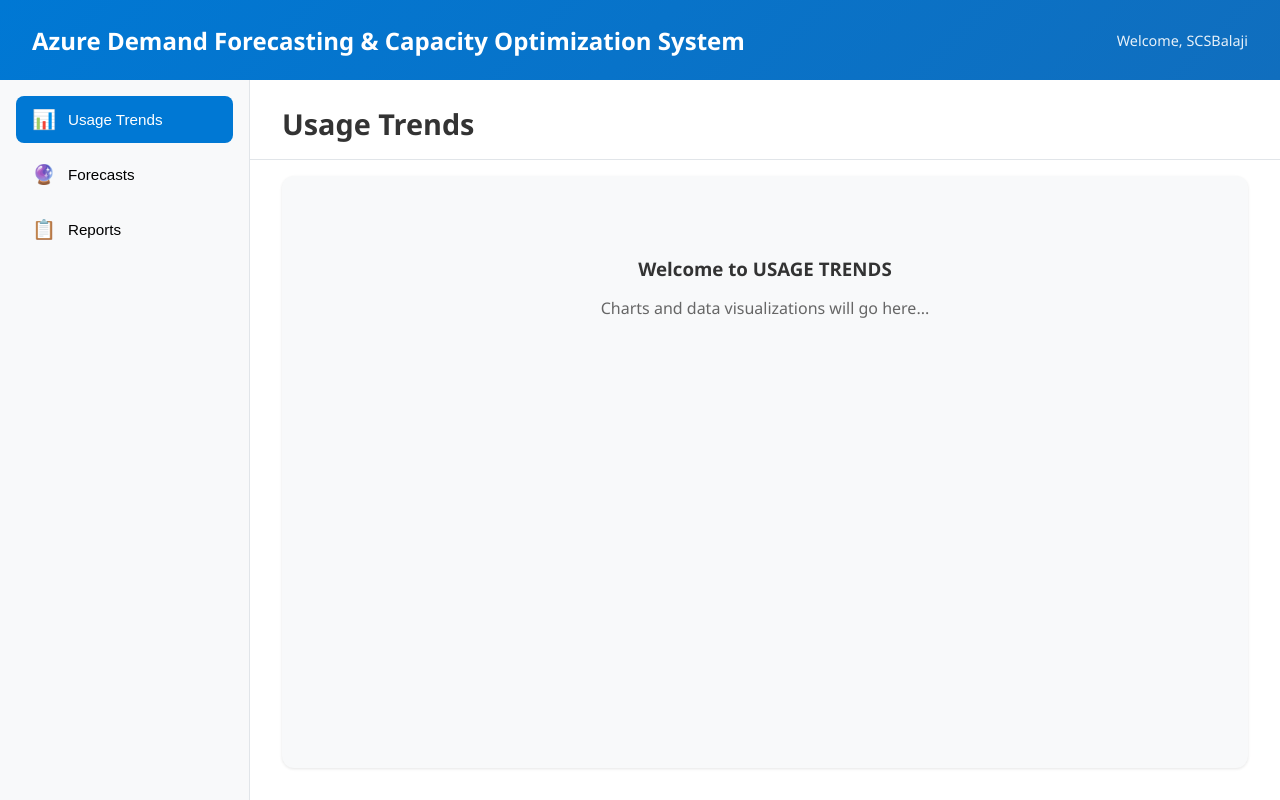
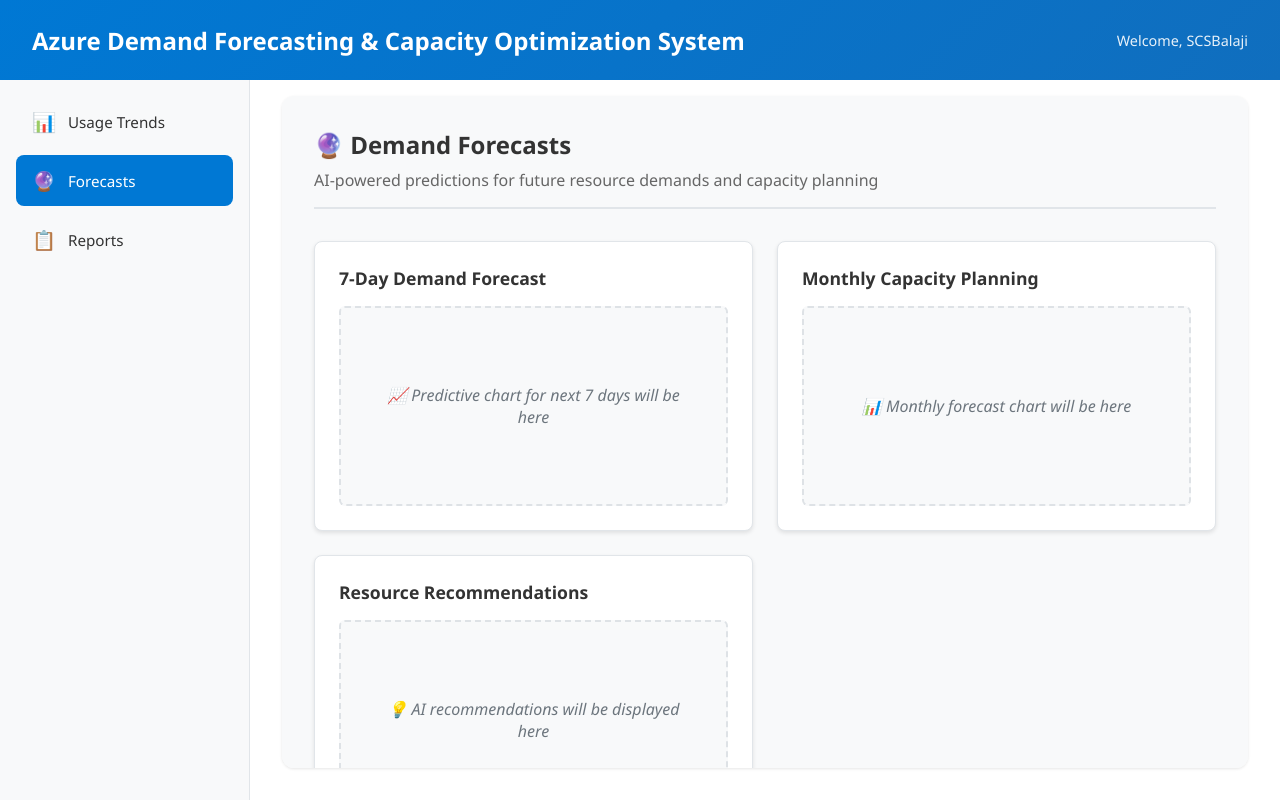
Before and after one commit to SCSBalaji/azure_demand_forcasting_project, a React (Vite) app in the folder frontend/: page /forecasts in a window 1280 px wide. Built offline with nearby package versions, Linux system fonts and the light colour scheme.

Commit message:
feat: update routing and add new pages for usage trends, forecasts, and reports

```diff
--- a/frontend/package.json
+++ b/frontend/package.json
@@ -18,7 +18,7 @@
     "react": "^19.1.1",
     "react-chartjs-2": "^5.3.0",
     "react-dom": "^19.1.1",
-    "react-router-dom": "^7.9.1"
+    "react-router-dom": "^7.9.2"
   },
   "devDependencies": {
     "@eslint/js": "^9.36.0",
--- a/frontend/src/App.jsx
+++ b/frontend/src/App.jsx
@@ -1,32 +1,32 @@
-import React, { useState } from 'react';
+import React from 'react';
+import { BrowserRouter as Router, Routes, Route, Navigate } from 'react-router-dom';
 import Header from './components/Header';
 import Sidebar from './components/Sidebar';
 import MainContent from './components/MainContent';
+import UsageTrends from './pages/UsageTrends';
+import Forecasts from './pages/Forecasts';
+import Reports from './pages/Reports';
 import './App.css';
+import './pages/Pages.css';
 
 function App() {
-  const [activeSection, setActiveSection] = useState('usage-trends');
-
-  const handleSectionChange = (section) => {
-    setActiveSection(section);
-  };
-
   return (
-    <div className="app">
-      <Header />
-      <div className="app-body">
-        <Sidebar
-          activeSection={activeSection}
-          onSectionChange={handleSectionChange}
-        />
-        <MainContent activeSection={activeSection}>
-          <div className="placeholder-content">
-            <h3>Welcome to {activeSection.replace('-', ' ').toUpperCase()}</h3>
-            <p>Charts and data visualizations will go here...</p>
-          </div>
-        </MainContent>
+    <Router>
+      <div className="app">
+        <Header />
+        <div className="app-body">
+          <Sidebar />
+          <MainContent>
+            <Routes>
+              <Route path="/" element={<Navigate to="/usage-trends" replace />} />
+              <Route path="/usage-trends" element={<UsageTrends />} />
+              <Route path="/forecasts" element={<Forecasts />} />
+              <Route path="/reports" element={<Reports />} />
+            </Routes>
+          </MainContent>
+        </div>
       </div>
-    </div>
+    </Router>
   );
 }
 
--- a/frontend/src/components/MainContent.jsx
+++ b/frontend/src/components/MainContent.jsx
@@ -1,25 +1,9 @@
 import React from 'react';
 import './MainContent.css';
 
-const MainContent = ({ activeSection, children }) => {
-  const getSectionTitle = (section) => {
-    switch (section) {
-      case 'usage-trends':
-        return 'Usage Trends';
-      case 'forecasts':
-        return 'Forecasts';
-      case 'reports':
-        return 'Reports';
-      default:
-        return 'Dashboard';
-    }
-  };
-
+const MainContent = ({ children }) => {
   return (
     <main className="main-content">
-      <div className="content-header">
-        <h2 className="section-title">{getSectionTitle(activeSection)}</h2>
-      </div>
       <div className="content-body">
         {children}
       </div>
--- a/frontend/src/components/Sidebar.css
+++ b/frontend/src/components/Sidebar.css
@@ -34,10 +34,14 @@
   border-radius: 8px;
   transition: all 0.2s ease;
   text-align: left;
+  text-decoration: none;
+  color: #333;
 }
 
 .menu-button:hover {
   background: #e9ecef;
+  text-decoration: none;
+  color: #333;
 }
 
 .menu-button.active {
--- a/frontend/src/components/Sidebar.jsx
+++ b/frontend/src/components/Sidebar.jsx
@@ -1,11 +1,27 @@
 import React from 'react';
+import { NavLink } from 'react-router-dom';
 import './Sidebar.css';
 
-const Sidebar = ({ activeSection, onSectionChange }) => {
+const Sidebar = () => {
   const menuItems = [
-    { id: 'usage-trends', label: 'Usage Trends', icon: '📊' },
-    { id: 'forecasts', label: 'Forecasts', icon: '🔮' },
-    { id: 'reports', label: 'Reports', icon: '📋' }
+    {
+      id: 'usage-trends',
+      label: 'Usage Trends',
+      icon: '📊',
+      path: '/usage-trends'
+    },
+    {
+      id: 'forecasts',
+      label: 'Forecasts',
+      icon: '🔮',
+      path: '/forecasts'
+    },
+    {
+      id: 'reports',
+      label: 'Reports',
+      icon: '📋',
+      path: '/reports'
+    }
   ];
 
   return (
@@ -14,13 +30,15 @@
         <ul className="menu-list">
           {menuItems.map((item) => (
             <li key={item.id} className="menu-item">
-              <button
-                className={`menu-button ${activeSection === item.id ? 'active' : ''}`}
-                onClick={() => onSectionChange(item.id)}
+              <NavLink
+                to={item.path}
+                className={({ isActive }) =>
+                  `menu-button ${isActive ? 'active' : ''}`
+                }
               >
                 <span className="menu-icon">{item.icon}</span>
                 <span className="menu-label">{item.label}</span>
-              </button>
+              </NavLink>
             </li>
           ))}
         </ul>
--- /dev/null
+++ b/frontend/src/pages/Forecasts.jsx
@@ -0,0 +1,37 @@
+import React from 'react';
+
+const Forecasts = () => {
+  return (
+    <div className="page-content">
+      <div className="page-header">
+        <h3>🔮 Demand Forecasts</h3>
+        <p>AI-powered predictions for future resource demands and capacity planning</p>
+      </div>
+
+      <div className="content-grid">
+        <div className="content-card">
+          <h4>7-Day Demand Forecast</h4>
+          <div className="placeholder-chart">
+            <p>📈 Predictive chart for next 7 days will be here</p>
+          </div>
+        </div>
+
+        <div className="content-card">
+          <h4>Monthly Capacity Planning</h4>
+          <div className="placeholder-chart">
+            <p>📊 Monthly forecast chart will be here</p>
+          </div>
+        </div>
+
+        <div className="content-card">
+          <h4>Resource Recommendations</h4>
+          <div className="placeholder-chart">
+            <p>💡 AI recommendations will be displayed here</p>
+          </div>
+        </div>
+      </div>
+    </div>
+  );
+};
+
+export default Forecasts;
--- /dev/null
+++ b/frontend/src/pages/Pages.css
@@ -0,0 +1,85 @@
+.page-content {
+  height: 100%;
+  display: flex;
+  flex-direction: column;
+}
+
+.page-header {
+  margin-bottom: 2rem;
+  padding-bottom: 1rem;
+  border-bottom: 2px solid #e1e5e9;
+}
+
+.page-header h3 {
+  margin: 0 0 0.5rem 0;
+  color: #333;
+  font-size: 1.5rem;
+}
+
+.page-header p {
+  margin: 0;
+  color: #666;
+  font-size: 1rem;
+}
+
+.content-grid {
+  display: grid;
+  grid-template-columns: repeat(auto-fit, minmax(350px, 1fr));
+  gap: 1.5rem;
+  flex: 1;
+}
+
+.content-card {
+  background: white;
+  border: 1px solid #e1e5e9;
+  border-radius: 8px;
+  padding: 1.5rem;
+  box-shadow: 0 2px 4px rgba(0, 0, 0, 0.1);
+  transition: transform 0.2s ease, box-shadow 0.2s ease;
+}
+
+.content-card:hover {
+  transform: translateY(-2px);
+  box-shadow: 0 4px 8px rgba(0, 0, 0, 0.15);
+}
+
+.content-card h4 {
+  margin: 0 0 1rem 0;
+  color: #333;
+  font-size: 1.1rem;
+  font-weight: 600;
+}
+
+.placeholder-chart {
+  background: #f8f9fa;
+  border: 2px dashed #dee2e6;
+  border-radius: 6px;
+  padding: 2rem;
+  text-align: center;
+  color: #6c757d;
+  min-height: 200px;
+  display: flex;
+  align-items: center;
+  justify-content: center;
+}
+
+.placeholder-chart p {
+  margin: 0;
+  font-style: italic;
+}
+
+@media (max-width: 768px) {
+  .content-grid {
+    grid-template-columns: 1fr;
+    gap: 1rem;
+  }
+
+  .content-card {
+    padding: 1rem;
+  }
+
+  .placeholder-chart {
+    min-height: 150px;
+    padding: 1.5rem;
+  }
+}
--- /dev/null
+++ b/frontend/src/pages/Reports.jsx
@@ -0,0 +1,37 @@
+import React from 'react';
+
+const Reports = () => {
+  return (
+    <div className="page-content">
+      <div className="page-header">
+        <h3>📋 Reports & Analytics</h3>
+        <p>Comprehensive reports and data analysis for capacity optimization</p>
+      </div>
+
+      <div className="content-grid">
+        <div className="content-card">
+          <h4>Weekly Summary Report</h4>
+          <div className="placeholder-chart">
+            <p>📄 Weekly performance summary will be here</p>
+          </div>
+        </div>
+
+        <div className="content-card">
+          <h4>Cost Analysis</h4>
+          <div className="placeholder-chart">
+            <p>💰 Cost breakdown charts will be here</p>
+          </div>
+        </div>
+
+        <div className="content-card">
+          <h4>Optimization Insights</h4>
+          <div className="placeholder-chart">
+            <p>🎯 Performance insights will be displayed here</p>
+          </div>
+        </div>
+      </div>
+    </div>
+  );
+};
+
+export default Reports;
--- /dev/null
+++ b/frontend/src/pages/UsageTrends.jsx
@@ -0,0 +1,37 @@
+import React from 'react';
+
+const UsageTrends = () => {
+  return (
+    <div className="page-content">
+      <div className="page-header">
+        <h3>📊 Usage Trends Dashboard</h3>
+        <p>Monitor CPU, storage, and resource usage patterns across Azure regions</p>
+      </div>
+
+      <div className="content-grid">
+        <div className="content-card">
+          <h4>CPU Usage by Region</h4>
+          <div className="placeholder-chart">
+            <p>📈 Line chart showing CPU trends will be here</p>
+          </div>
+        </div>
+
+        <div className="content-card">
+          <h4>Storage Consumption</h4>
+          <div className="placeholder-chart">
+            <p>📊 Bar chart showing storage usage will be here</p>
+          </div>
+        </div>
+
+        <div className="content-card">
+          <h4>Resource Utilization</h4>
+          <div className="placeholder-chart">
+            <p>🔄 Pie chart showing resource distribution will be here</p>
+          </div>
+        </div>
+      </div>
+    </div>
+  );
+};
+
+export default UsageTrends;
```
Also changed, not shown: 1 other file (tests, documents, lock files or other folders).
